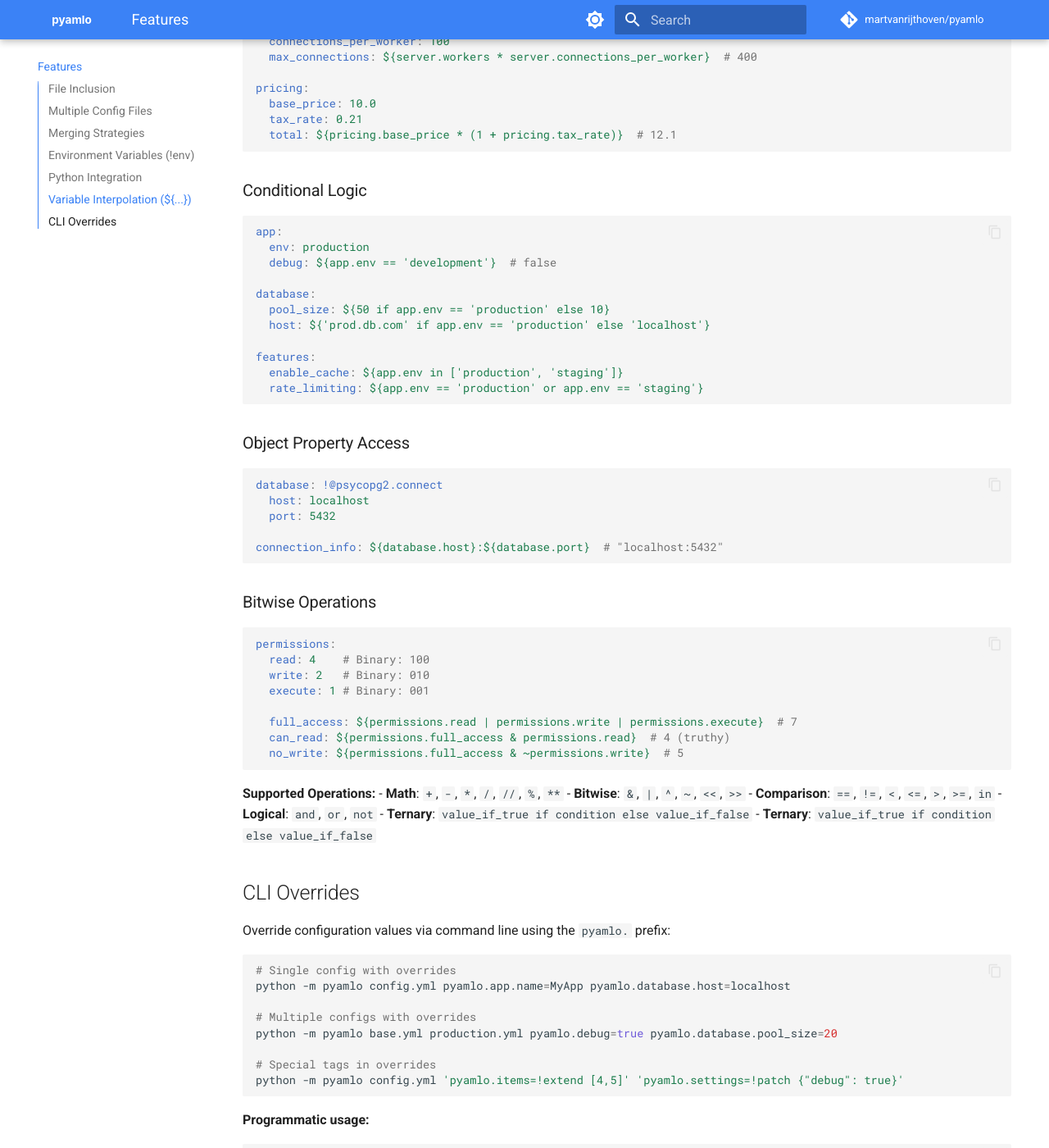
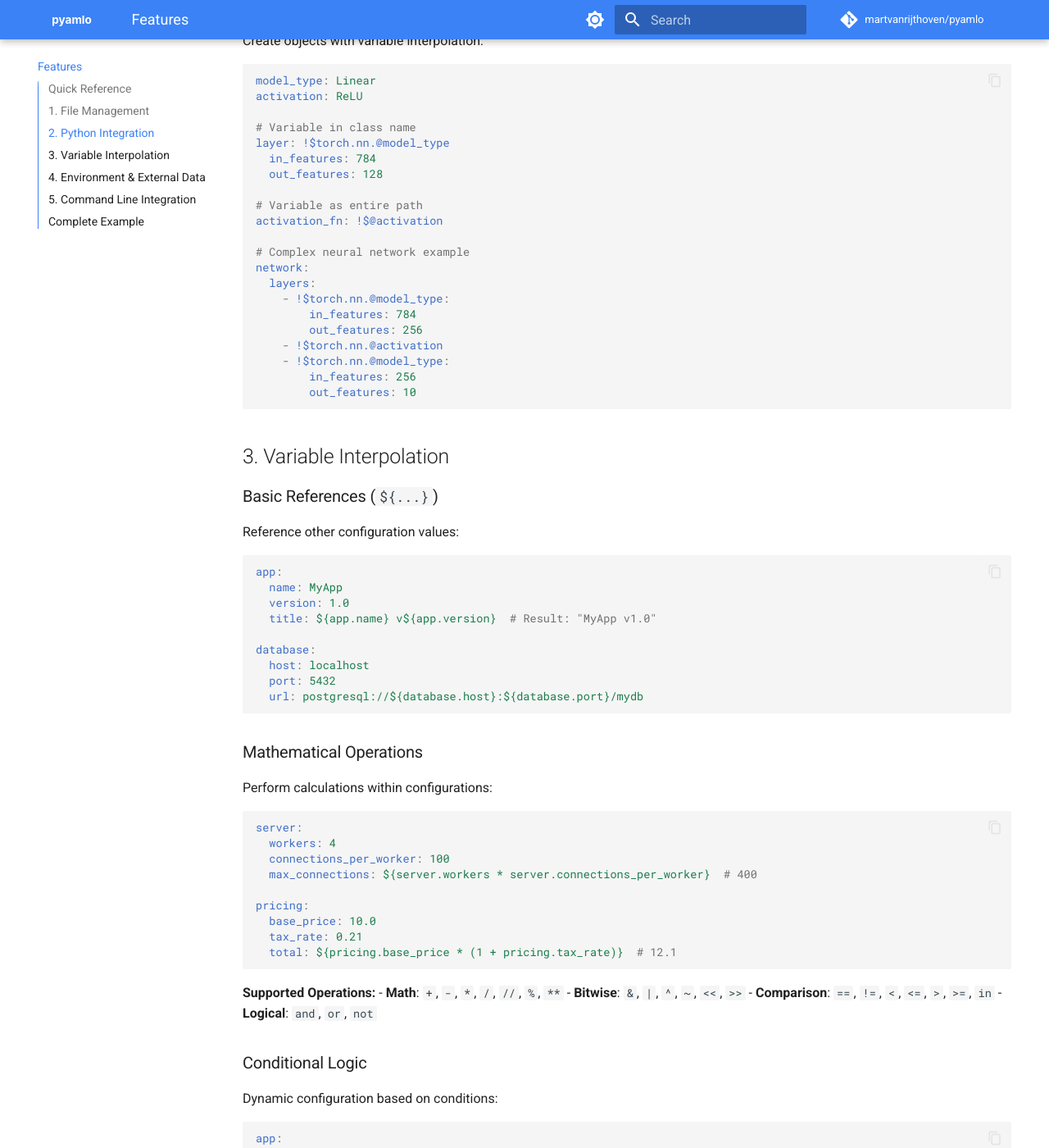
Before and after one commit to martvanrijthoven/pyamlo, an MkDocs documentation site: the page built from docs/features.md, in a window 1280 px wide and 1400 px high, scrolled down 3565 px. Shown: the whole window at 82% size. Built offline with MkDocs 1.6.1 and Material for MkDocs 9.7.7, drawn with Linux system fonts in a browser that asks for light colours; comment, search, counter and statistics services are not loaded; some of the changed text lies outside the part shown.

Commit message:
improve docs features

````diff
--- a/docs/features.md
+++ b/docs/features.md
@@ -1,21 +1,67 @@
 # Features
 
-PYAMLO enhances standard YAML loading with powerful features for complex configurations.
+PYAMLO extends standard YAML with powerful features for complex configurations, making it perfect for machine learning, data pipelines, and application configuration management.
 
-## File Inclusion
+## Quick Reference
 
-### Standard Includes (`include!`)
-Merge multiple configuration files with deep merging:
-```yaml
-include!:
-  - base.yaml
-  - environment.yaml
+### Special Tags
+| Syntax | Purpose | Example |
+|--------|---------|---------|
+| `include!` | Include & merge files | `include!: [base.yml, env.yml]` |
+| `!include` | Include single file at key | `config: !include config.yml` |
+| `!include_from` | Include content as key(s) | `config1, config2: !include_from config.yml` |
+| `!@` | Instantiate Python objects | `!@datetime.datetime 2023 1 1` |
+| `!$@` | Dynamic object creation | `!$torch.nn.@layer_type` or `!$@optimizer_class` |
+| `!import` | Import Python modules | `!import datetime.datetime` |
+| `!env` | Environment variables | `!env {var: API_KEY, default: none}` |
+| `!extend` | Extend existing lists | `items: !extend [4, 5, 6]` |
+| `!patch` | Replace dictionaries | `config: !patch {debug: true}` |
+
+### Variable Expressions (`${...}`)
+| Type | Operators | Example |
+|------|-----------|---------|
+| **References** | `.` access | `${app.name} v${app.version}` |
+| **Math** | `+` `-` `*` `/` `//` `%` `**` | `${workers * 2 + 1}` |
+| **Bitwise** | `&` `\|` `^` `~` `<<` `>>` | `${flags \| permissions}` |
+| **Comparison** | `==` `!=` `<` `<=` `>` `>=` `in` | `${env == 'production'}` |
+| **Logical** | `and` `or` `not` | `${debug and verbose}` |
+| **Conditional** | `if-else` | `${50 if prod else 10}` |
+
+## 1. File Management
+
+### Multiple Configuration Files
+Load and merge configurations in order of precedence:
+
+```python
+from pyamlo import load_config
+
+# Single file
+config = load_config('config.yml')
+
+# Multiple files (later files override earlier ones)
+config = load_config(['base.yml', 'production.yml', 'user.yml'])
 ```
 
-### Positional Includes (`!include_from`)
-Include files at specific positions, replacing the key with file contents:
+### File Inclusion (`include!`)
+Merge external files with deep merging:
 
 ```yaml
+# main.yml
+include!:
+  - database.yml
+  - logging.yml
+  - features.yml
+
+app:
+  name: MyApp
+  version: 1.0
+```
+
+### Positional Inclusion (`!include_from`)
+Insert file contents at specific locations:
+
+```yaml
+# config.yml
 app:
   name: MyApp
 middleware: !include_from middleware.yml
@@ -23,15 +69,14 @@
   host: localhost
 ```
 
-**middleware.yml:**
 ```yaml
-middleware:
-  cache:
-    enabled: true
-    ttl: 3600
-  monitoring:
-    enabled: true
-    port: 9090
+# middleware.yml
+cache:
+  enabled: true
+  ttl: 3600
+monitoring:
+  enabled: true
+  port: 9090
 ```
 
 **Result:**
@@ -50,100 +95,91 @@
 ```
 
 #### Key Validation
-`!include_from` validates that included files contain only expected keys:
-
+Validates included files contain expected keys:
 ```yaml
-# Single key - file must contain 'config' key
-config: !include_from config.yml
-
-# Multiple keys - file must contain 'train_loader' and 'val_loader' keys
-train_loader, val_loader: !include_from loaders.yml
+config: !include_from config.yml                    # Must contain 'config' key
+train_loader, val_loader: !include_from loaders.yml # Must contain both keys
 ```
 
-Keys starting with underscore (e.g., `_helper`) are always allowed.
-
-#### Dynamic Include Paths
-Use variable interpolation in file paths:
+#### Dynamic Paths
+Use variables in file paths:
 ```yaml
 environment: production
 config: !include_from configs/${environment}/api.yml
 ```
 
+## 2. Python Integration
 
+### Import Modules (`!import`)
+Import Python classes and functions:
 
-## Multiple Config Files
-Load and merge multiple configuration files in order:
-```python
-# Base config, then environment-specific, then user overrides
-config = load_config(['base.yaml', 'production.yaml', 'user-override.yaml'])
+```yaml
+datetime: !import datetime.datetime
+Path: !import pathlib.Path
 ```
 
-## Merging Strategies
-- **Deep Merge**: Recursively merges dictionaries (default)
-- **List Extension (`!extend`)**: Appends to existing lists
-- **Dictionary Replacement (`!patch`)**: Completely replaces dictionaries
+### Create Objects (`!@`)
+Instantiate Python objects directly:
 
-## Environment Variables (`!env`)
-Inject environment variables with optional defaults:
 ```yaml
-api_key: !env {var: API_KEY, default: "not-set"}
-database_url: !env DATABASE_URL
-```
+# Simple objects
+current_time: !@datetime.datetime 2023 12 25 10 30
 
-## Python Integration
-
-### Module Import (`!import`)
-Import Python modules, classes, or functions:
-```yaml
-datetime: !import datetime.datetime
-pathlib: !import pathlib.Path
-```
-
-### Object Instantiation (`!@`)
-Create Python objects directly from YAML:
-```yaml
-log_path: !@pathlib.Path /var/log/app.log
+# Complex objects with parameters
 database: !@psycopg2.connect
   host: localhost
   port: 5432
+  database: myapp
+  user: admin
 ```
 
-### Interpolated Object Instantiation (`!$`)
-Create objects with variable interpolation in the module path:
+### Dynamic Object Creation (`!$@`)
+Create objects with variable interpolation:
+
 ```yaml
-model_type: "Linear"
-activation_type: "ReLU"
+model_type: Linear
+activation: ReLU
 
-# Variable in module path
+# Variable in class name
 layer: !$torch.nn.@model_type
-  in_features: 10
-  out_features: 5
+  in_features: 784
+  out_features: 128
 
 # Variable as entire path
-activation: !$@activation_type
+activation_fn: !$@activation
 
-# Multiple variables in nested config
+# Complex neural network example
 network:
-  layer1: !$torch.nn.@model_type
-    in_features: 784
-    out_features: 128
-  activation1: !$torch.nn.@activation_type
+  layers:
+    - !$torch.nn.@model_type:
+        in_features: 784
+        out_features: 256
+    - !$torch.nn.@activation
+    - !$torch.nn.@model_type:
+        in_features: 256
+        out_features: 10
 ```
 
-This enables dynamic object creation based on configuration variables, making configs more flexible and reusable.
+## 3. Variable Interpolation
 
-## Variable Interpolation (`${...}`)
-Reference other config values and perform calculations within YAML.
+### Basic References (`${...}`)
+Reference other configuration values:
 
-### Basic References
 ```yaml
 app:
   name: MyApp
   version: 1.0
-  title: ${app.name} v${app.version}  # "MyApp v1.0"
+  title: ${app.name} v${app.version}  # Result: "MyApp v1.0"
+
+database:
+  host: localhost
+  port: 5432
+  url: postgresql://${database.host}:${database.port}/mydb
 ```
 
-### Mathematical Expressions
+### Mathematical Operations
+Perform calculations within configurations:
+
 ```yaml
 server:
   workers: 4
@@ -156,65 +192,85 @@
   total: ${pricing.base_price * (1 + pricing.tax_rate)}  # 12.1
 ```
 
-### Conditional Logic
-```yaml
-app:
-  env: production
-  debug: ${app.env == 'development'}  # false
-
-database:
-  pool_size: ${50 if app.env == 'production' else 10}
-  host: ${'prod.db.com' if app.env == 'production' else 'localhost'}
-
-features:
-  enable_cache: ${app.env in ['production', 'staging']}
-  rate_limiting: ${app.env == 'production' or app.env == 'staging'}
-```
-
-### Object Property Access
-```yaml
-database: !@psycopg2.connect
-  host: localhost
-  port: 5432
-
-connection_info: ${database.host}:${database.port}  # "localhost:5432"
-```
-
-### Bitwise Operations
-```yaml
-permissions:
-  read: 4    # Binary: 100
-  write: 2   # Binary: 010
-  execute: 1 # Binary: 001
-
-  full_access: ${permissions.read | permissions.write | permissions.execute}  # 7
-  can_read: ${permissions.full_access & permissions.read}  # 4 (truthy)
-  no_write: ${permissions.full_access & ~permissions.write}  # 5
-```
-
 **Supported Operations:**
 - **Math**: `+`, `-`, `*`, `/`, `//`, `%`, `**`
 - **Bitwise**: `&`, `|`, `^`, `~`, `<<`, `>>`
 - **Comparison**: `==`, `!=`, `<`, `<=`, `>`, `>=`, `in`
 - **Logical**: `and`, `or`, `not`
-- **Ternary**: `value_if_true if condition else value_if_false`
-- **Ternary**: `value_if_true if condition else value_if_false`
 
-## CLI Overrides
-Override configuration values via command line using the `pyamlo.` prefix:
+### Conditional Logic
+Dynamic configuration based on conditions:
+
+```yaml
+app:
+  environment: production
+  debug: ${app.environment == 'development'}  # false
+
+database:
+  pool_size: ${50 if app.environment == 'production' else 10}
+  host: ${'prod.db.com' if app.environment == 'production' else 'localhost'}
+
+features:
+  cache_enabled: ${app.environment in ['production', 'staging']}
+  rate_limiting: ${app.environment != 'development'}
+```
+
+## 4. Environment & External Data
+
+### Environment Variables (`!env`)
+Inject environment variables with optional defaults:
+
+```yaml
+# Simple usage
+api_key: !env API_KEY
+database_url: !env DATABASE_URL
+
+# With defaults (using 'var' or 'name')
+api_key: !env {var: API_KEY, default: "development-key"}
+debug_mode: !env {name: DEBUG, default: false}
+port: !env {var: PORT, default: 8000}
+```
+
+### Merging Strategies
+Control how data is combined:
+
+```yaml
+# Default: Deep merge (recursively merges dictionaries)
+base_config:
+  database:
+    host: localhost
+    port: 5432
+
+# Extend lists instead of replacing
+existing_items: [1, 2, 3]
+more_items: !extend [4, 5, 6]  # Result: [1, 2, 3, 4, 5, 6]
+
+# Replace entire dictionaries
+old_settings:
+  debug: false
+  verbose: true
+new_settings: !patch {debug: true}  # Completely replaces old_settings
+```
+
+## 5. Command Line Integration
+
+### CLI Overrides
+Override any configuration value from the command line using `pyamlo.` prefix:
 
 ```bash
-# Single config with overrides
-python -m pyamlo config.yml pyamlo.app.name=MyApp pyamlo.database.host=localhost
+# Basic overrides
+python -m pyamlo config.yml pyamlo.app.name=MyApp pyamlo.debug=true
 
-# Multiple configs with overrides
-python -m pyamlo base.yml production.yml pyamlo.debug=true pyamlo.database.pool_size=20
+# Multiple files with overrides
+python -m pyamlo base.yml prod.yml pyamlo.database.pool_size=20
 
 # Special tags in overrides
 python -m pyamlo config.yml 'pyamlo.items=!extend [4,5]' 'pyamlo.settings=!patch {"debug": true}'
 ```
 
-**Programmatic usage:**
+### Programmatic Usage
+Control configuration loading in Python:
+
 ```python
 from pyamlo import load_config
 
@@ -226,14 +282,63 @@
 
 # Combined approach
 config = load_config("config.yml",
-    overrides=["pyamlo.app.name=MyApp"],  # Manual
-    use_cli=True  # Also read from sys.argv
+    overrides=["pyamlo.app.name=MyApp"],  # Manual overrides
+    use_cli=True                         # Also read from sys.argv
 )
 ```
 
-**Processing Order:**
-1. Include processing (per file)
-2. Config file merging (left to right)
-3. Manual overrides (via `overrides` parameter)
-4. CLI overrides (via `use_cli=True`)
-5. Variable resolution and object instantiation
+### Processing Order
+Configuration values are processed in this order (later overrides earlier):
+
+1. **Include processing** (per file)
+2. **Config file merging** (left to right)
+3. **Manual overrides** (via `overrides` parameter)
+4. **CLI overrides** (via `use_cli=True`)
+5. **Variable resolution** and object instantiation
+
+## Complete Example
+
+Here's a comprehensive example showing multiple features together:
+
+```yaml
+# config.yml
+include!:
+  - database.yml
+  - logging.yml
+
+app:
+  name: MyApp
+  environment: ${ENV:-development}
+  debug: ${app.environment == 'development'}
+  version: 1.0.0
+  title: ${app.name} v${app.version}
+
+# Dynamic model creation
+model_type: Linear
+optimizer_class: torch.optim.Adam
+
+model: !$torch.nn.@model_type
+  in_features: 784
+  out_features: ${128 if app.environment == 'production' else 64}
+
+optimizer: !$@optimizer_class
+  lr: 0.001
+
+# Environment-specific settings
+database:
+  pool_size: ${50 if app.environment == 'production' else 10}
+  host: !env {name: DB_HOST, default: localhost}
+
+# External configuration
+middleware: !include_from middleware/${app.environment}.yml
+
+# Extended configuration
+base_features: [auth, logging]
+features: !extend [monitoring, caching]
+
+# Runtime objects
+logger: !@logging.getLogger ${app.name}
+start_time: !@datetime.datetime.now
+```
+
+This example demonstrates file inclusion, variable interpolation, conditional logic, environment variables, dynamic object creation with both `!$torch.nn.@variable` and `!$@variable` patterns, and list extension all working together.
````
